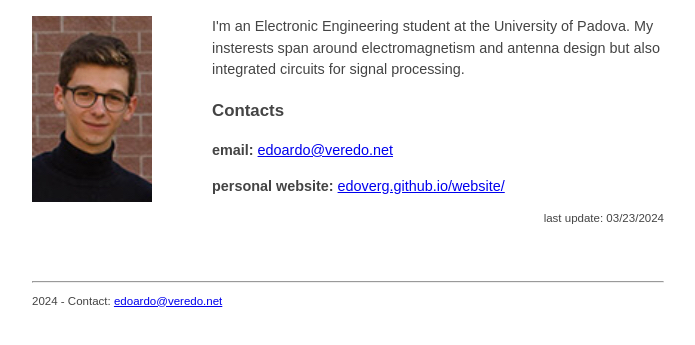
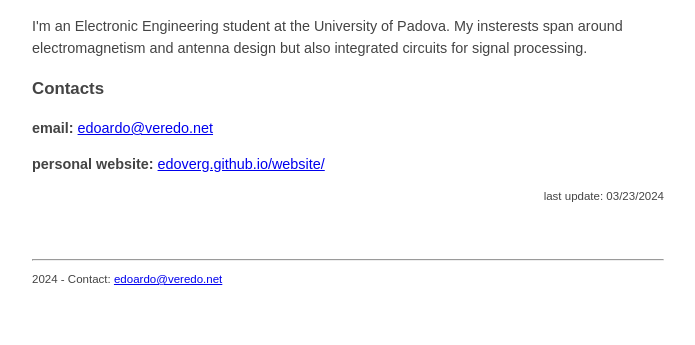
Before and after one commit to edoverg/website, a plain HTML site: page index.html in a window 1280 px wide. Shown: the part 143-488 px from the top of the page, without its empty margins (292-987 px from the left). Drawn offline with Linux system fonts and the light colour scheme.

Commit message:
index page updated

```diff
--- a/index.html
+++ b/index.html
@@ -19,7 +19,7 @@
 		<div>
 			<h1>Edoardo Vergerio</h1>
 			<div class="persona">
-				<div class="image"><img src="img.jpg"></div>
+				<!--<div class="image"><img src="img.jpg"></div>-->
 				I'm an Electronic Engineering student at the University of Padova. My insterests span around electromagnetism and antenna design but also integrated circuits for signal processing.
 			</div>
 			<h3>Contacts</h3>
```
Also changed, not shown: 1 other file.
